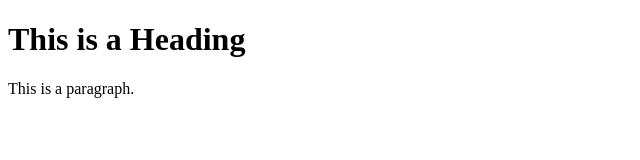
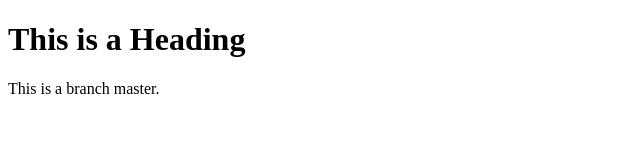
Before and after one commit to Begimbet/gitproject, a plain HTML site: page index.html in a window 1280 px wide. Shown: the full height of the page, 0-640 px from the left. Drawn offline with Linux system fonts and the light colour scheme.

Commit message:
commit in to branch master

```diff
--- a/index.html
+++ b/index.html
@@ -6,7 +6,7 @@
 <body>
 
 <h1>This is a Heading</h1>
-<p>This is a paragraph.</p>
+<p>This is a branch master.</p>
 
 </body>
 </html>
```
